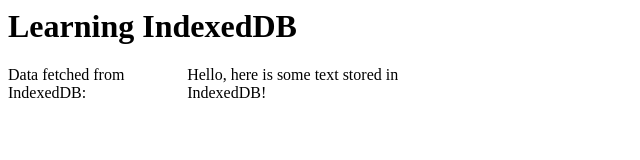
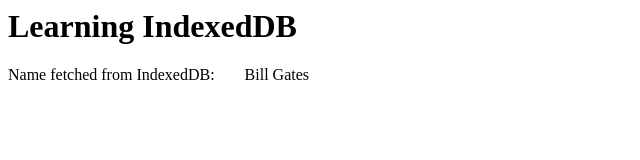
Before and after one commit to FlyingDeveloper/indexedDB, a plain HTML site: page src/front-end/index.html in a window 1280 px wide. Shown: the whole page, without its empty margins (0-640 px from the left). Drawn offline with Linux system fonts and the light colour scheme.

Commit message:
Milestone 2 complete:
* Create an object store with a key
* Store a simple object (firstName, lastName) in the database
* Fetch the object using the key and display on the page

```diff
--- a/src/front-end/index.html
+++ b/src/front-end/index.html
@@ -15,7 +15,7 @@
     <body>
         <h1>Learning IndexedDB</h1>
         <div class="container">
-            <div class="label">Data fetched from IndexedDB:</div>
+            <div class="label">Name fetched from IndexedDB:</div>
             <div id="output"></div>
         </div>
         <script src="js/main.js"></script>
--- a/src/front-end/js/main.js
+++ b/src/front-end/js/main.js
@@ -1,7 +1,7 @@
-var databaseVersion = 4;
+var databaseVersion = 5;
 var databaseName = 'myTestDatabase';
 var openRequest = window.indexedDB.open(databaseName, databaseVersion);
-var objectStoreName = 'my-object-store';
+var objectStoreName = 'person-store';
 
 openRequest.onerror = function(event) {
     console.log('Erorr when requesting database');
@@ -10,19 +10,25 @@ openRequest.onerror = function(event) {
 openRequest.onsuccess = function(event) {
     var db = event.target.result;
     var objectStore = db.transaction([objectStoreName]).objectStore(objectStoreName);
-    var dataRequest = objectStore.get(1);
+    var dataRequest = objectStore.get(0);
     dataRequest.onsuccess = function(event) {
-        document.getElementById('output').innerText = dataRequest.result;
+        var person = dataRequest.result;
+        document.getElementById('output').innerText = person.firstName + ' ' + person.lastName;
     };
 };
 
 openRequest.onupgradeneeded = function(event) {
     var db = event.target.result;
     if (!db.objectStoreNames.contains(objectStoreName)) {
-        var objectStore = db.createObjectStore(objectStoreName);
+        var objectStore = db.createObjectStore(objectStoreName, { keyPath: 'id' });
         objectStore.transaction.oncomplete = function(event) {
             var myObjectStore = db.transaction([objectStoreName], 'readwrite').objectStore(objectStoreName);
-            myObjectStore.add('Hello, here is some text stored in IndexedDB!', 1);
+            var person = {
+                id: 0,
+                firstName: 'Bill',
+                lastName: 'Gates'
+            }
+            myObjectStore.add(person);
         };
     }
 };
```
Also changed, not shown: README.md.
